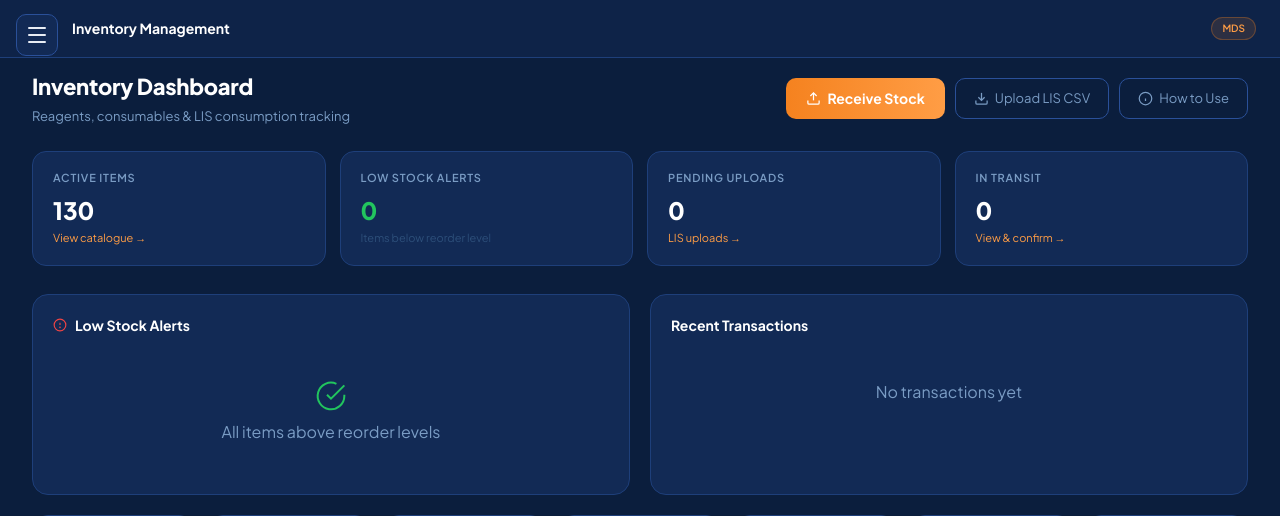
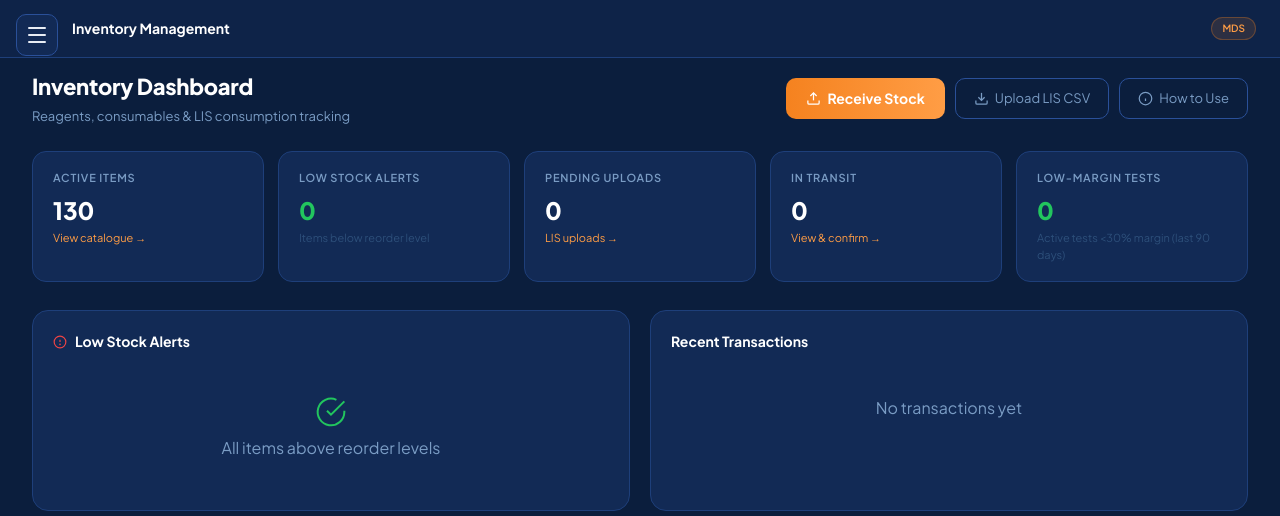
Before and after one commit to surediagnostic-cmd/payment-tracker, a Flask app: page /inventory/ in a window 1280 px wide. Shown: the top 516 px of the page. Run offline with Flask 3, Linux system fonts and the light colour scheme; a user stored in the database is signed in; some libraries are stand-ins or nearby versions.

Commit message:
feat: volume tracking, price audit log, package pricing, low-margin alerts

```diff
--- a/templates/inventory/dashboard.html
+++ b/templates/inventory/dashboard.html
@@ -44,6 +44,11 @@
     <div class="kpi-label">In Transit</div>
     <div class="kpi-value" style="color:{{ 'var(--orange2)' if in_transit_count else 'var(--white)' }};">{{ in_transit_count }}</div>
     <div class="kpi-sub"><a href="{{ url_for('inventory.in_transit_list') }}" style="color:var(--orange2);">View & confirm →</a></div>
+  </div>
+  <div class="kpi-card">
+    <div class="kpi-label">Low-Margin Tests</div>
+    <div class="kpi-value" style="color:{{ 'var(--red)' if low_margin_tests else 'var(--green)' }};">{{ low_margin_tests|length }}</div>
+    <div class="kpi-sub">Active tests &lt;30% margin (last 90 days)</div>
   </div>
 </div>
 
@@ -112,6 +117,41 @@
   </div>
 </div>
 
+{# Low-margin test alerts #}
+{% if low_margin_tests %}
+<div class="card" style="padding:20px; margin-top:20px;">
+  <div style="font-size:14px; font-weight:700; color:var(--white); margin-bottom:4px; display:flex; align-items:center; gap:8px;">
+    <svg width="14" height="14" fill="none" stroke="var(--red)" stroke-width="2" viewBox="0 0 24 24"><path d="M10.29 3.86L1.82 18a2 2 0 001.71 3h16.94a2 2 0 001.71-3L13.71 3.86a2 2 0 00-3.42 0z"/><line x1="12" y1="9" x2="12" y2="13"/><line x1="12" y1="17" x2="12.01" y2="17"/></svg>
+    Low-Margin Tests
+    <span class="badge badge-red" style="font-size:10px;">{{ low_margin_tests|length }}</span>
+  </div>
+  <div style="color:var(--muted); font-size:12px; margin-bottom:14px;">Tests with &lt;30% margin that had volume in the last 90 days — review pricing</div>
+  <table>
+    <thead><tr>
+      <th>Test Name</th><th>Default Price</th><th>Reagent Cost</th><th>Margin</th><th></th>
+    </tr></thead>
+    <tbody>
+      {% for test in low_margin_tests %}
+      {% set mpct = test.margin_pct %}
+      <tr>
+        <td><a href="{{ url_for('inventory.test_detail', test_id=test.id) }}" style="color:var(--orange2);">{{ test.name }}</a></td>
+        <td style="color:var(--white); font-weight:600;">
+          {% if test.price %}₦{{ '{:,.0f}'.format(test.price | float) }}{% else %}<span style="color:var(--dim);">—</span>{% endif %}
+        </td>
+        <td style="color:var(--muted);">₦{{ '{:,.2f}'.format(test.reagent_cost) }}</td>
+        <td>
+          {% if mpct is not none %}
+          <span style="font-weight:700; color:{% if mpct >= 60 %}var(--green){% elif mpct >= 30 %}var(--orange){% else %}var(--red){% endif %};">{{ mpct }}%</span>
+          {% else %}<span style="color:var(--dim);">—</span>{% endif %}
+        </td>
+        <td><a href="{{ url_for('inventory.test_detail', test_id=test.id) }}" class="btn-outline" style="font-size:11px; padding:4px 10px;">Review →</a></td>
+      </tr>
+      {% endfor %}
+    </tbody>
+  </table>
+</div>
+{% endif %}
+
 {# Quick nav #}
 <div style="display:grid; grid-template-columns:repeat(auto-fit,minmax(160px,1fr)); gap:12px; margin-top:20px;">
   {% for label, url, icon in [
```
